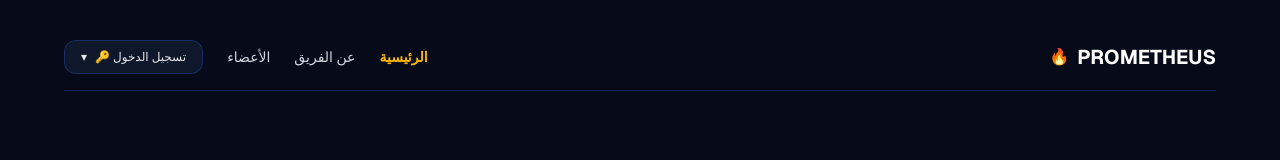
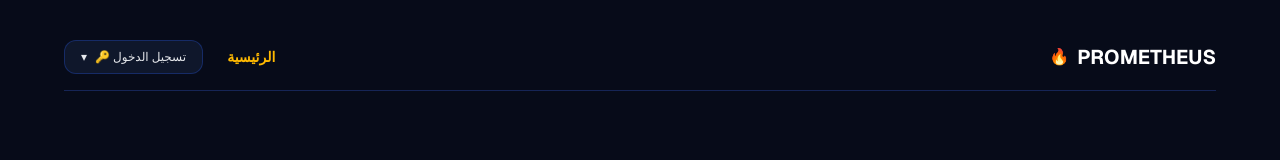
Before and after one commit to abeerahmed66uio-netizen/prometheus.app, a Next.js app: page / in a window 1280 px wide. Shown: the top 160 px of the page. Built offline with nearby package versions, Linux system fonts and the light colour scheme.

Commit message:
Update page.tsx

```diff
--- a/app/page.tsx
+++ b/app/page.tsx
@@ -29,11 +29,9 @@ export default function Home() {
   const [showMagazineModal, setShowMagazineModal] = useState(false);
   const [showLoginMenu, setShowLoginMenu] = useState(false);
 
-  // حالة لتخزين الكاتب الذي يتم عرض بروفايله حالياً عند النقر على اسمه
   const [selectedWriter, setSelectedWriter] = useState<TeamMember | null>(null);
 
   useEffect(() => {
-    // جلب الأعضاء المخزنين
     const savedMembers = localStorage.getItem('prometheus_team_members');
     if (savedMembers) {
       try {
@@ -41,7 +39,6 @@ export default function Home() {
       } catch (e) {}
     }
 
-    // جلب المقالات المنشورة في المجلة الرسمية
     const savedArticles = localStorage.getItem('prometheus_published_articles');
     if (savedArticles) {
       try {
@@ -53,7 +50,7 @@ export default function Home() {
   return (
     <main dir="rtl" className="min-h-screen bg-[#070b19] text-white p-6 md:p-10 font-sans flex flex-col justify-between">
 
-      {/* شريط التنقل العلوي */}
+      {/* شريط التنقل العلوي - نفس الشكل تماماً بدون عن الفريق والأعضاء */}
       <nav className="max-w-6xl mx-auto w-full flex justify-between items-center border-b border-blue-950 pb-4 relative">
         <div className="flex items-center gap-2">
           <span className="text-xl font-bold">PROMETHEUS</span>
@@ -62,8 +59,6 @@ export default function Home() {
 
         <div className="flex gap-6 text-sm items-center">
           <Link href="/" className="text-amber-400 font-bold">الرئيسية</Link>
-          <Link href="/team" className="text-gray-300 hover:text-white">عن الفريق</Link>
-          <Link href="/team" className="text-gray-300 hover:text-white">الأعضاء</Link>
 
           {/* زر تسجيل الدخول الموحد */}
           <div className="relative">
@@ -86,7 +81,7 @@ export default function Home() {
         </div>
       </nav>
 
-      {/* المحتوى الرئيسي */}
+      {/* المحتوى الرئيسي - نفس الدزاين والتوزيع الأصلي */}
       <div className="max-w-6xl mx-auto w-full flex flex-col gap-8 my-8">
 
         <div className="text-center py-10 flex flex-col items-center gap-4">
@@ -100,7 +95,6 @@ export default function Home() {
             مبادرة شبابية تهدف لردم الفجوة بين التعليم الأكاديمي ومتطلبات الواقع عبر تعزيز المهارات والتعليم المستمر.
           </p>
         </div>
-
         <div className="grid grid-cols-1 md:grid-cols-2 gap-6">
 
           <div className="bg-[#0e1630] border border-blue-900/40 rounded-2xl p-6 shadow-xl flex flex-col justify-between">
@@ -186,7 +180,6 @@ export default function Home() {
                     <h3 className="text-base font-bold text-white">{art.title}</h3>
                     <p className="text-xs text-gray-300 leading-relaxed whitespace-pre-wrap">{art.content}</p>
 
-                    {/* اسم الكاتب قابل للنقر لفتح بروفايله ومقالاته المنشورة */}
                     <div
                       onClick={() => {
                         const matchedMember = members.find(m => m.name.trim() === art.author.trim());
@@ -235,7 +228,7 @@ export default function Home() {
             <div className="grid grid-cols-1 sm:grid-cols-2 md:grid-cols-3 gap-4">
               {members.length === 0 ? (
                 <p className="text-xs text-gray-400 col-span-full text-center py-8">لم يتم إضافة أي عضو حتى الآن.</p>
-              ) : (
+          ) : (
                 members.map(member => (
                   <div
                     key={member.id}
@@ -262,7 +255,7 @@ export default function Home() {
         </div>
       )}
 
-      {/* نافذة بروفايل الكاتب المحددة */}
+      {/* نافذة بروفايل الكاتب */}
       {selectedWriter && (
         <div className="fixed inset-0 bg-black/85 backdrop-blur-md z-50 flex justify-center items-center p-4">
           <div className="bg-[#0e1630] border border-amber-500/50 rounded-2xl max-w-xl w-full max-h-[85vh] overflow-y-auto p-6 shadow-2xl flex flex-col gap-6 relative">
@@ -274,7 +267,6 @@ export default function Home() {
               إغلاق ✕
             </button>
 
-            {/* معلومات الكاتب الشخصية */}
             <div className="flex flex-col items-center text-center gap-3 pt-2">
               <img src={selectedWriter.image} alt={selectedWriter.name} className="w-24 h-24 rounded-full object-cover border-2 border-amber-500 shadow-xl" />
               <div>
@@ -291,7 +283,6 @@ export default function Home() {
               </span>
             </div>
 
-            {/* مقالات الكاتب المنشورة */}
             <div className="border-t border-blue-950 pt-4 flex flex-col gap-3">
               <h4 className="text-sm font-bold text-amber-400">مقالات الكاتب المنشورة في المجلة 📝:</h4>
 
@@ -317,7 +308,7 @@ export default function Home() {
         </div>
       )}
 
-      {/* التذييل (Footer) */}
+      {/* التذييل */}
       <footer className="max-w-6xl mx-auto w-full text-center text-xs text-gray-500 border-t border-blue-950 pt-6 mt-12">
         <p>© {new Date().getFullYear()} مبادرة بروميثوس. جميع الحقوق محفوظة.</p>
       </footer>
```
